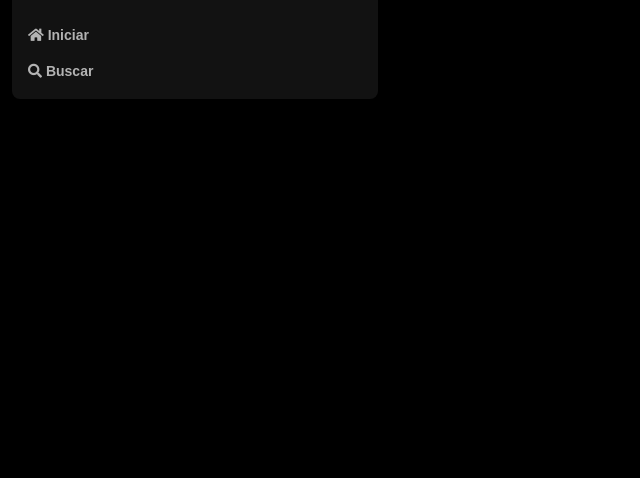
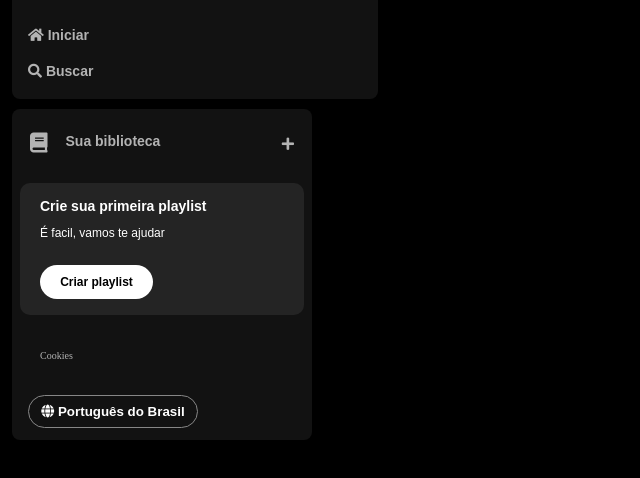
Before and after one commit to Seixaslima/spotfy-imersao-alura, a plain HTML site: page index.html in a window 1280 px wide. Shown: the part 58-536 px from the top of the page, without its empty margins (0-640 px from the left). Drawn offline with Linux system fonts and the light colour scheme.

Commit message:
aula 2 finalizada

```diff
--- a/index.html
+++ b/index.html
@@ -43,6 +43,34 @@
           </li>
         </ul>
       </nav>
+
+      <div class="library">
+        <div class="library__content">
+          <button class="library__button">
+            <span class="fa fa-book"></span>
+            <span>Sua biblioteca</span>
+          </button>
+          <span class="fa fa-plus"></span>
+        </div>
+        <section class="section-playlist">
+          <div class="section-playlist__content">
+            <span class="text title">Crie sua primeira playlist</span>
+            <span class="text subtitle">É facil, vamos te ajudar</span>
+            <button class="section-playlis__button">
+              <span>Criar playlist</span>
+            </button>
+          </div>
+        </section>
+        <div class="cookies">
+          <a href="">Cookies</a>
+        </div>
+        <div class="languages">
+          <button class="languages__button">
+            <span class="fa fa-globe"></span>
+            <span>Português do Brasil</span>
+          </button>
+        </div>
+      </div>
     </div>
   </body>
 </html>
--- a/styles.css
+++ b/styles.css
@@ -1,3 +1,8 @@
+* {
+  --sidebar-background: #121212;
+  --sidebar-text-primary: #b3b3b3;
+}
+
 body {
   background-color: black;
 }
@@ -12,7 +17,7 @@ body {
 }
 
 .sidebar__navigation {
-  background-color: #121212;
+  background-color: var(--sidebar-background);
   border-radius: 8px;
   padding: 16px 0 0 16px;
   width: 350px;
@@ -32,9 +37,130 @@ body {
 }
 
 .sidebar nav ul li a {
-  color: #b3b3b3;
+  color: var(--sidebar-text-primary);
   font-weight: 600;
   text-decoration: none;
   font-size: 14px;
   font-family: "DM Sans", sans-serif;
 }
+
+.library {
+  background-color: var(--sidebar-background);
+  border-radius: 8px;
+  display: flex;
+  flex-direction: column;
+  justify-content: space-between;
+  padding: 4px 8px;
+  color: var(--sidebar-text-primary);
+  font-weight: 600;
+  font-size: 14px;
+  margin-top: 10px;
+}
+
+.library .library__content {
+  display: flex;
+  justify-content: space-between;
+}
+
+.library .library__button {
+  display: flex;
+  margin-right: 10px;
+  color: var(--sidebar-text-primary);
+  background-color: transparent;
+  border: 0;
+  font-size: 14px;
+  font-weight: 700;
+  font-family: "DM Sans", sans-serif;
+  text-align: center;
+  text-decoration: none;
+  text-transform: none;
+  padding: 20px 10px;
+}
+
+.library .library__button .fa {
+  font-size: 20px;
+  margin-right: 10px;
+  font-weight: 300;
+  padding-right: 8px;
+}
+
+.library .library__content .fa-plus {
+  margin: 24px 10px;
+}
+
+.section-playlist {
+  display: flex;
+  align-items: flex-start;
+  justify-content: space-between;
+  gap: 20px;
+  background-color: #242424;
+  color: var(--sidebar-text-primary);
+  font-weight: 600;
+  font-size: 14px;
+  margin: 8px 0px;
+  padding: 16px 20px;
+  border-radius: 10px;
+}
+
+.section-playlist .section-playlist__content {
+  display: flex;
+  flex-direction: column;
+}
+
+.section-playlist__content .text {
+  padding-bottom: 14px;
+  color: #fff;
+  font-family: "DM Sans", sans-serif;
+}
+
+.section-playlist .title {
+  font-weight: 700;
+}
+
+.section-playlist .subtitle {
+  font-weight: 500;
+  font-size: 12px;
+}
+
+.section-playlist__content .section-playlis__button {
+  display: flex;
+  justify-content: center;
+  background-color: #fff;
+  color: #000;
+  border-radius: 20px;
+  font-size: 12px;
+  font-weight: 700;
+  font-family: "DM Sans", sans-serif;
+  padding: 10px;
+  margin-top: 12px;
+  border: 0;
+  width: 113px;
+}
+
+.library .cookies {
+  margin: 25px 20px;
+}
+
+.library .cookies a {
+  color: var(--sidebar-text-primary);
+  font-weight: 500;
+  font-size: 10px;
+  text-decoration: none;
+}
+
+.library .cookies a:hover {
+  text-decoration: underline;
+}
+
+.library .languages .languages__button {
+  background-color: transparent;
+  border: 1px solid #878787;
+  border-radius: 20px;
+  color: #fff;
+  align-items: center;
+  font-weight: bold;
+  width: 170px;
+  margin: 8px;
+  padding: 8px;
+  cursor: pointer;
+}
```
